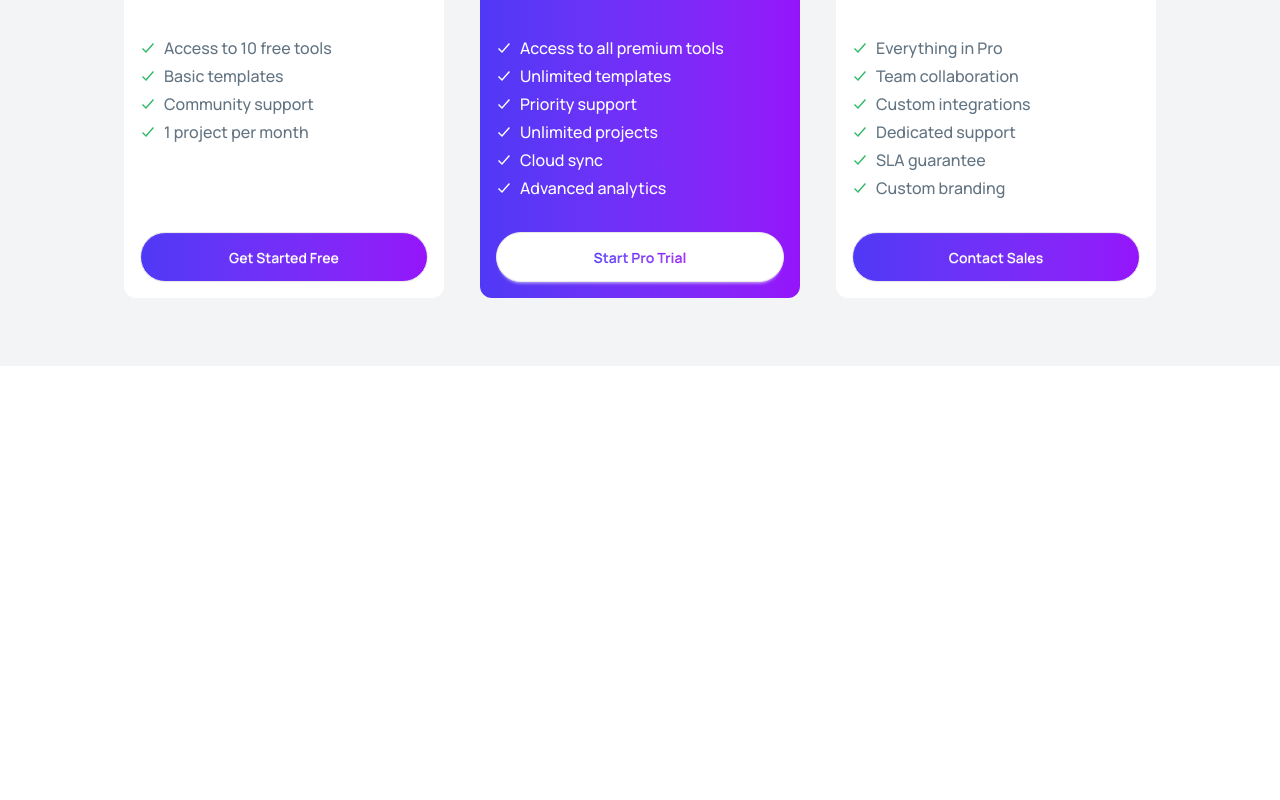
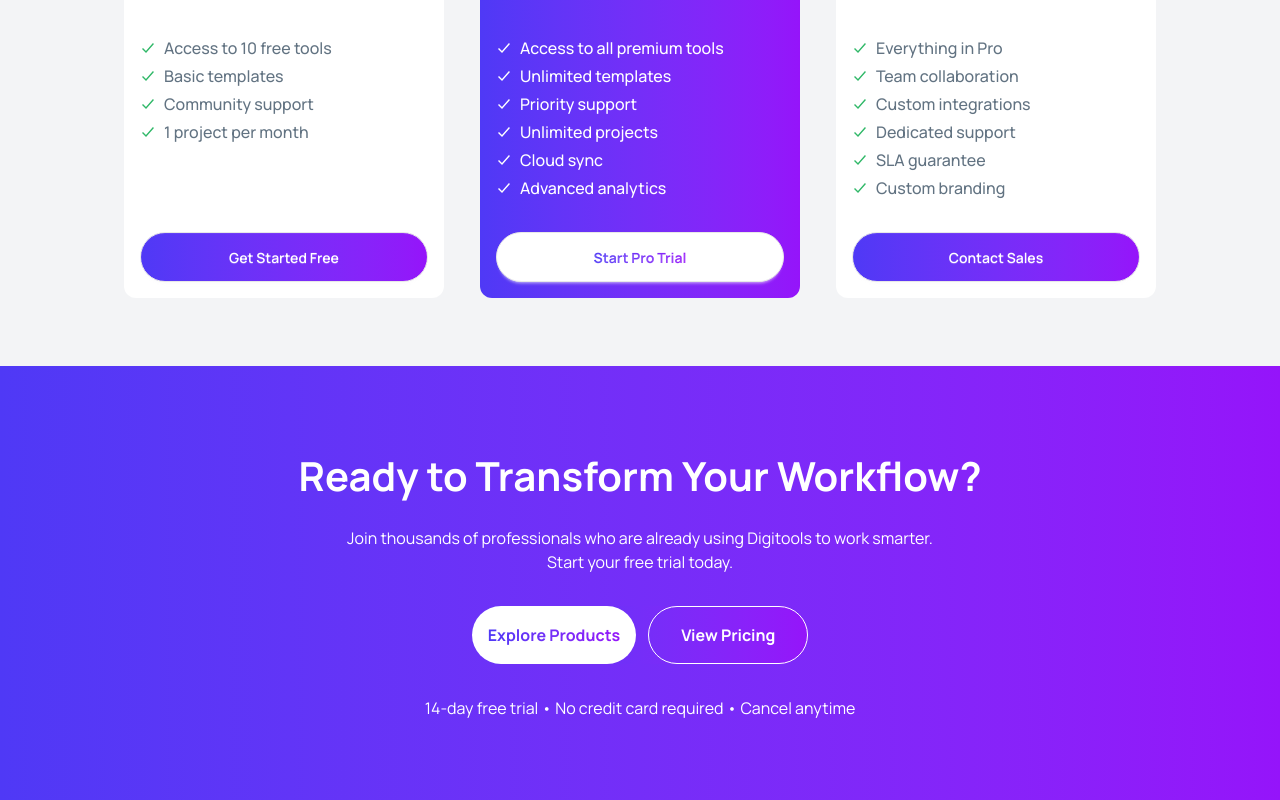
Before and after one commit to SajedaCodeBox/assignment-6-digitools, a React (Vite) app: page / in a window 1280 px wide. Shown: the part 4918-5718 px from the top of the page. Before the commit the page ends 5284 px from the top, so only its background shows below. Built offline with nearby package versions, Linux system fonts and the light colour scheme.

Commit message:
WorkFlow Section Completed

```diff
--- a/src/App.jsx
+++ b/src/App.jsx
@@ -7,6 +7,7 @@ import Bannar from './components/Bannar/Bannar';
 import StatsSection from './components/StatsSection/StatsSection';
 import StepsSection from './components/StepsSection/StepsSection';
 import TransparentSection from './components/AllCards/TransparentSection/TransparentSection';
+import WorkFlowSection from './components/WorkFlowSection/WorkFlowSection';
 
 function App() {
 
@@ -23,6 +24,7 @@ function App() {
     </Suspense>
     <StepsSection></StepsSection>
     <TransparentSection></TransparentSection>
+    <WorkFlowSection></WorkFlowSection>
     </>
   )
 }
--- /dev/null
+++ b/src/components/WorkFlowSection/WorkFlowSection.jsx
@@ -0,0 +1,27 @@
+import React from 'react';
+
+const WorkFlowSection = () => {
+    return (
+
+        <div className='bg-linear-to-r from-[#4F39F6] to-[#9514FA] flex items-center justify-center flex-col  text-center space-y-8 p-20 text-white'>
+        <div className='space-y-5'>
+            <h1 className='font-bold text-[40px]'>Ready to Transform Your Workflow?</h1>
+            <p>Join thousands of professionals who are already using Digitools to work smarter.<br></br> Start your free trial today.</p>
+        </div>
+
+        <div className='bg-linear-to-r from-[#4F39F6] to-[#9514FA]   rounded-full md:flex-row flex flex-col gap-3 '>
+              <button  className="bg-white rounded-full  p-4 font-medium">
+              <span className='bg-linear-to-r from-[#4F39F6] to-[#9514FA] bg-clip-text text-transparent font-bold '>Explore Products</span>
+              </button>
+
+              <button  className="bg-none text-white rounded-full  p-4 font-bold border w-40 ">
+              View Pricing </button>
+              </div>
+
+
+              <p>14-day free trial • No credit card required • Cancel anytime</p>
+        </div>
+    );
+};
+
+export default WorkFlowSection;
```
